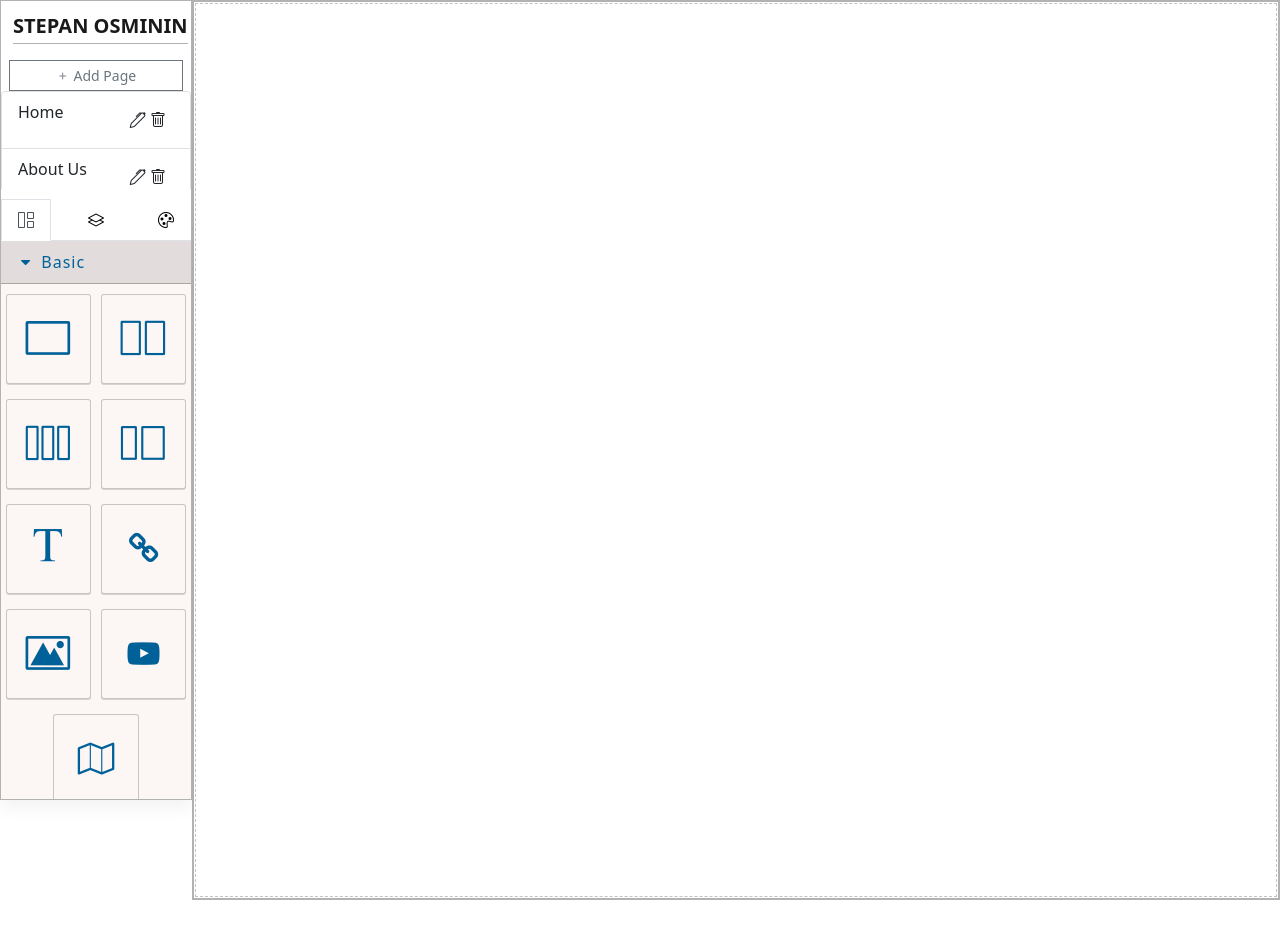
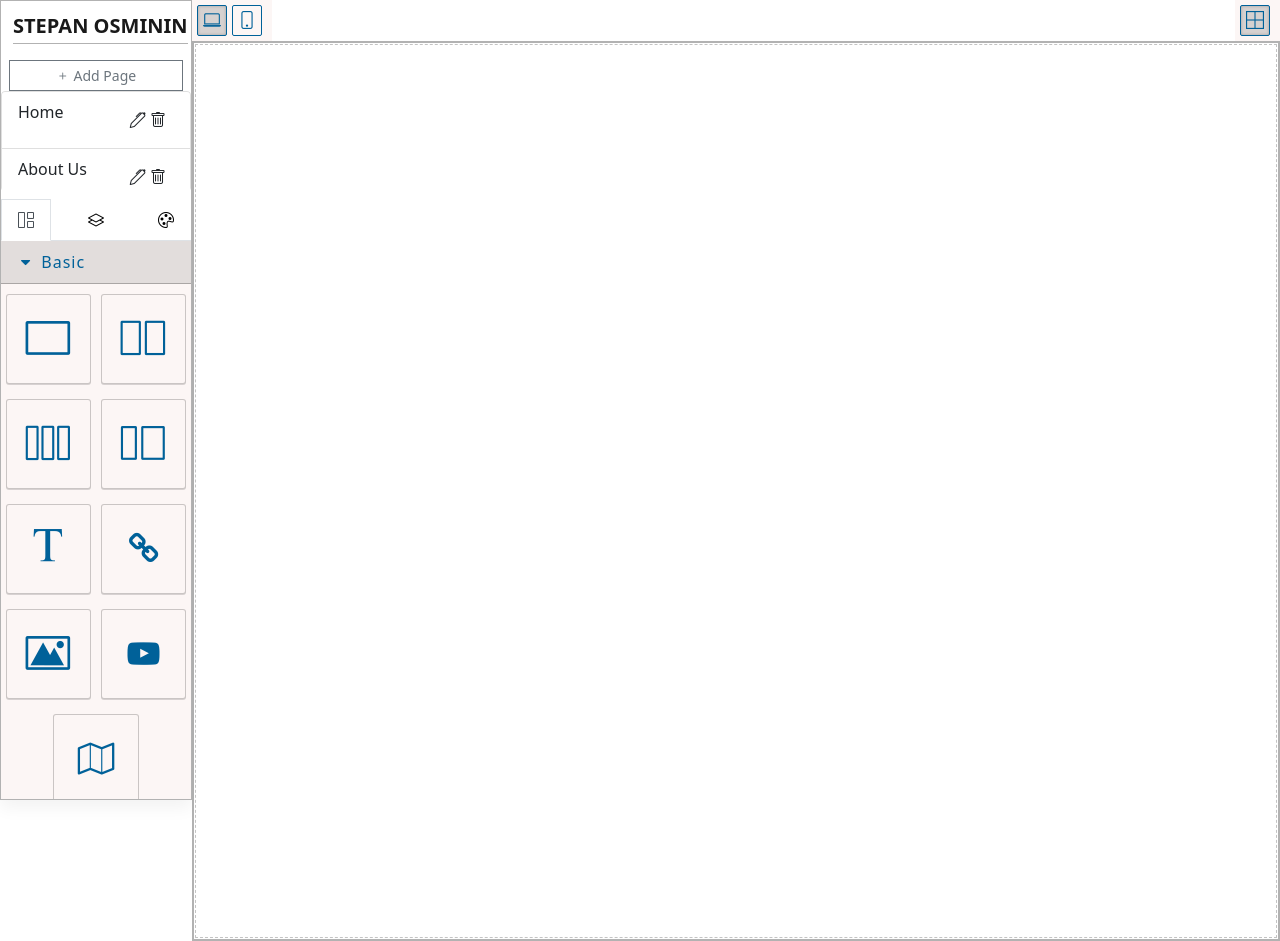
Before and after one commit to melorak/Builder, a plain HTML site: page index.html in a window 1280 px wide. Before the commit the page ends 900 px from the top, so only its background shows below. Drawn offline with nearby package versions, Linux system fonts and the light colour scheme.

Commit message:
Basic sample

```diff
--- a/index.html
+++ b/index.html
@@ -145,8 +145,8 @@
     <div class="main-content">
       <nav class="navbar navbar-light">
         <div class="container-fluid">
-          <!-- <div class="panel__devices"></div>
-          <div class="panel__basic-actions"></div> -->
+          <div class="panel__devices"></div>
+          <div class="panel__basic-actions"></div>
         </div>
       </nav>
       <div id="editor"></div>
--- a/js/main.js
+++ b/js/main.js
@@ -23,7 +23,7 @@ const editor = grapesjs.init({
             id: 'visibility',
             active: true,
             className: 'btn-toggle-borders',
-            label: '<i class="bi bi-borders"></i>',
+            label: '<i class="bi bi-border-all"></i>',
             command: 'sw-visibility',
           },
         ],
@@ -41,7 +41,7 @@ const editor = grapesjs.init({
           },
           {
             id: 'device-mobile',
-            label: '<i class="bi bi-mobile"></i>',
+            label: '<i class="bi bi-phone"></i>',
             command: 'set-device-mobile',
             togglable: false,
           },
```
